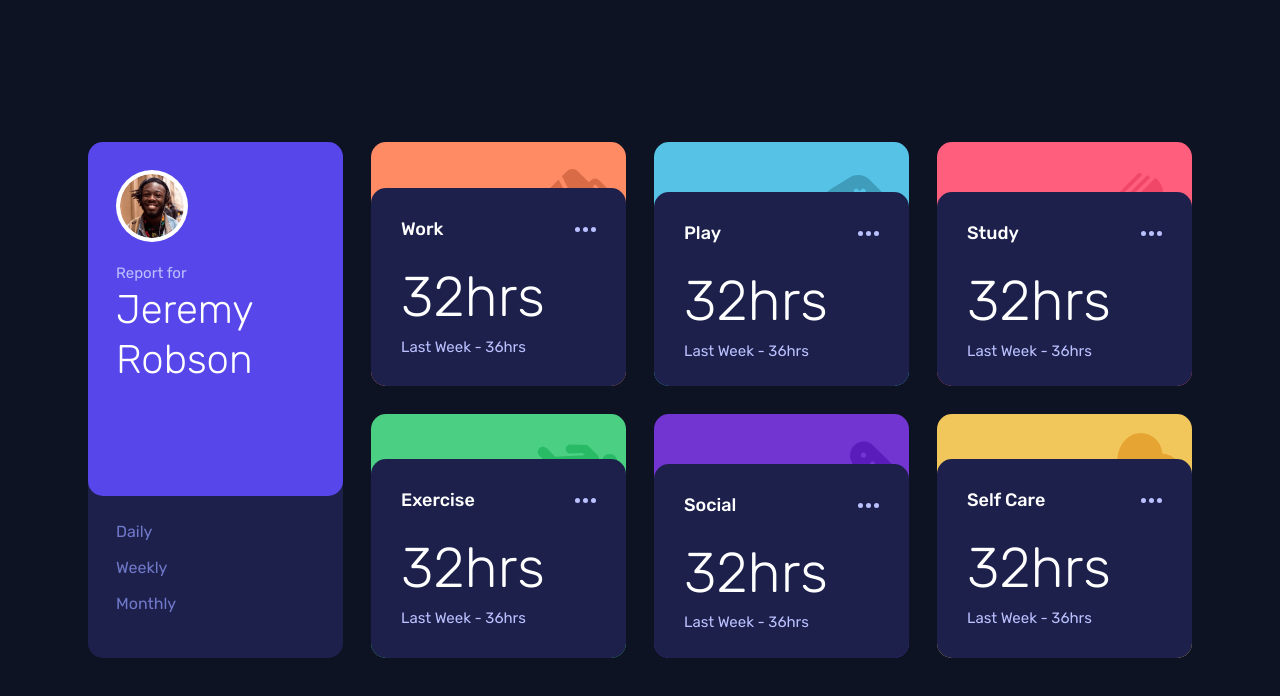
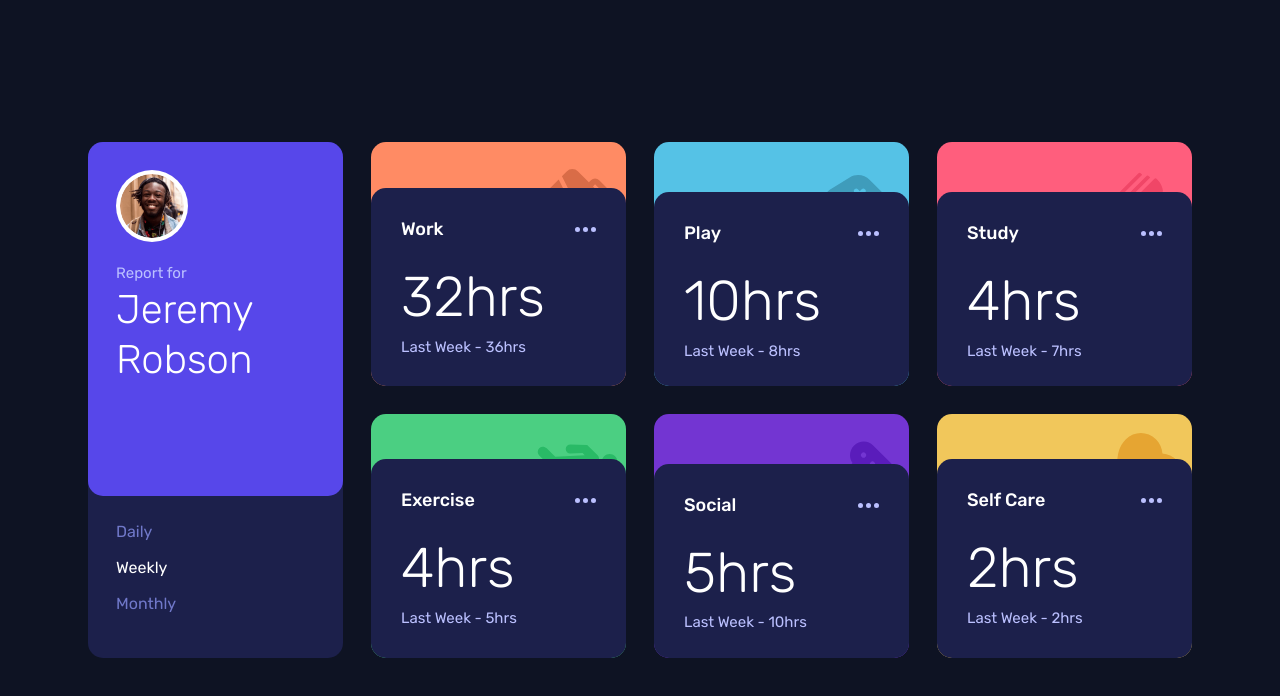
Before and after one commit to defydef/time-tracking-dashboard, a React (Vite) app: page / in a window 1280 px wide. Shown: the top 696 px of the page. Built offline with nearby package versions, Linux system fonts and the light colour scheme.

Commit message:
Select period and display hours using current and previous props

```diff
--- a/src/App.jsx
+++ b/src/App.jsx
@@ -7,6 +7,7 @@ import ExerciseIcon from "./ui/svg/ExerciseIcon";
 import SocialIcon from "./ui/svg/SocialIcon";
 import SelfCareIcon from "./ui/svg/SelfCareIcon";
 import data from "./data/data.json";
+import { useState } from "react";
 
 function App() {
   const additionalProps = [
@@ -36,9 +37,10 @@ function App() {
     const { bgVariant, icon, bottom, bottomSm, topSm } = additionalProps[i];
     return { ...d, bgVariant, icon, bottom, bottomSm, topSm };
   });
+  const [period, setPeriod] = useState("Weekly");
   return (
     <div className="flex flex-col gap-y-6 py-20 sm:grid sm:grid-rows-2 sm:grid-cols-4 sm:gap-7 overflow-hidden">
-      <MainCard />
+      <MainCard period={period} setPeriod={setPeriod} />
       {activities.map((activity) => (
         <ActivityCard
           key={activity.title}
@@ -48,6 +50,8 @@ function App() {
           bottom={activity.bottom}
           bottomSm={activity.bottomSm}
           topSm={activity.topSm}
+          current={activity.timeframes[period.toLowerCase()].current}
+          previous={activity.timeframes[period.toLowerCase()].previous}
         />
       ))}
     </div>
--- a/src/ui/ActivityCard.jsx
+++ b/src/ui/ActivityCard.jsx
@@ -5,6 +5,8 @@ function ActivityCard({
   bottom = "bottom-[-2.2rem]",
   bottomSm = "bottom-0",
   topSm,
+  current,
+  previous,
 }) {
   return (
     <div
@@ -30,9 +32,11 @@ function ActivityCard({
             </svg>
           </section>
           <section className="flex justify-between items-center sm:items-start sm:flex-col">
-            <h1 className="text-[2rem] sm:text-[3.5rem] font-light">32hrs</h1>
+            <h1 className="text-[2rem] sm:text-[3.5rem] font-light">
+              {current}hrs
+            </h1>
             <p className="text-[var(--secondary-text)] text-[0.9375rem] sm:mt-[-0.2rem]">
-              Last Week - 36hrs
+              Last Week - {previous}hrs
             </p>
           </section>
         </div>
--- a/src/ui/MainCard.jsx
+++ b/src/ui/MainCard.jsx
@@ -1,10 +1,6 @@
-import { useState } from "react";
 import TimePeriod from "./TimePeriod";
 
-function MainCard() {
-  const textHover = "hover:text-white hover:cursor-pointer";
-  const [period, setPeriod] = useState("");
-
+function MainCard({ period, setPeriod }) {
   return (
     <div className="bg-[var(--card-bg)] w-[20.4375rem] sm:w-[15.9375rem] rounded-[0.9375rem] pb-3 flex flex-col gap-3 sm:row-span-full">
       <section className="bg-[var(--primary)] rounded-[0.9375rem] px-5 py-6 sm:p-7 sm:h-[22.125rem]">
```
